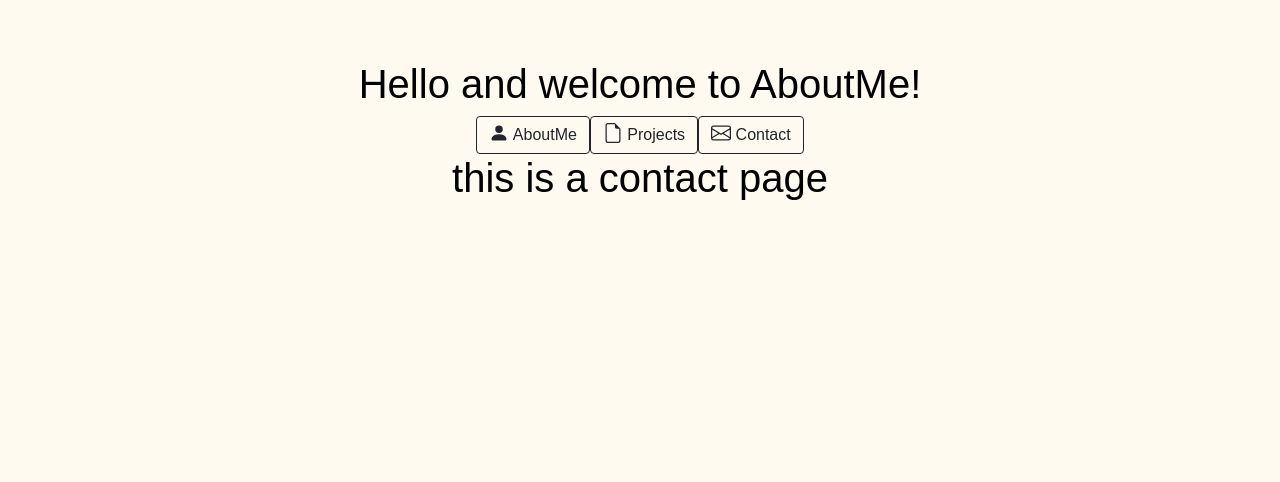
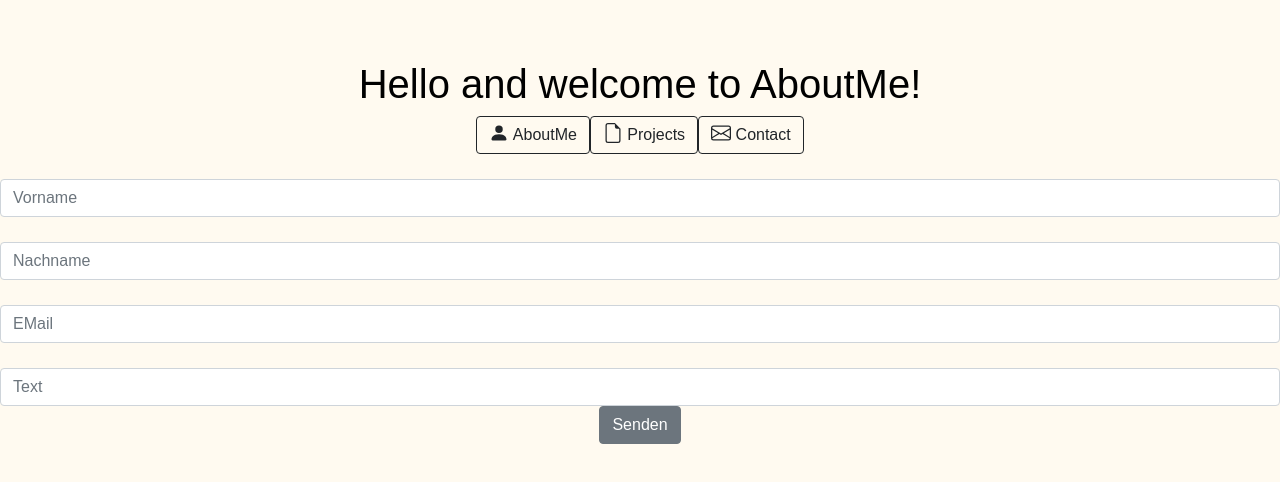
Before and after one commit to IsabellaSchoen/AboutMe, a Vue app: page /#/contact in a window 1280 px wide. Before the commit this address led to /#/Contact. Shown: the top 482 px of the page. Built offline with nearby package versions, Linux system fonts and the light colour scheme.

Commit message:
started with basics for form groups

```diff
--- a/src/views/Contact.vue
+++ b/src/views/Contact.vue
@@ -1,8 +1,32 @@
 <template>
-  <div class="contact">
-    <h1>this is a contact page</h1>
+  <div>
+    <b-form-group label-cols="4" label-cols-lg="2" label-size="lg" label-for="input-default">
+      <b-form-input v-model="text" placeholder="Vorname"></b-form-input>
+    </b-form-group>
+
+    <b-form-group label-cols="4" label-cols-lg="2" label-size="lg" label-for="input-default">
+      <b-form-input v-model="text" placeholder="Nachname"></b-form-input>
+    </b-form-group>
+
+    <b-form-group label-cols="4" label-cols-lg="2" label-size="lg" label-for="input-default">
+    <b-form-input v-model="text" placeholder="EMail"></b-form-input>
+    </b-form-group>
+
+    <b-form-group label-cols="4" label-cols-lg="2" label-size="lg" label-for="input-default">
+      <b-form-input v-model="text" placeholder="Text"></b-form-input>
+    </b-form-group>
+
+
+    <div class="button">
+      <b-button variant="secondary">
+        Senden
+      </b-button>
+    </div>
+
   </div>
 </template>
+
+
 
 <script>
 export default {
```
